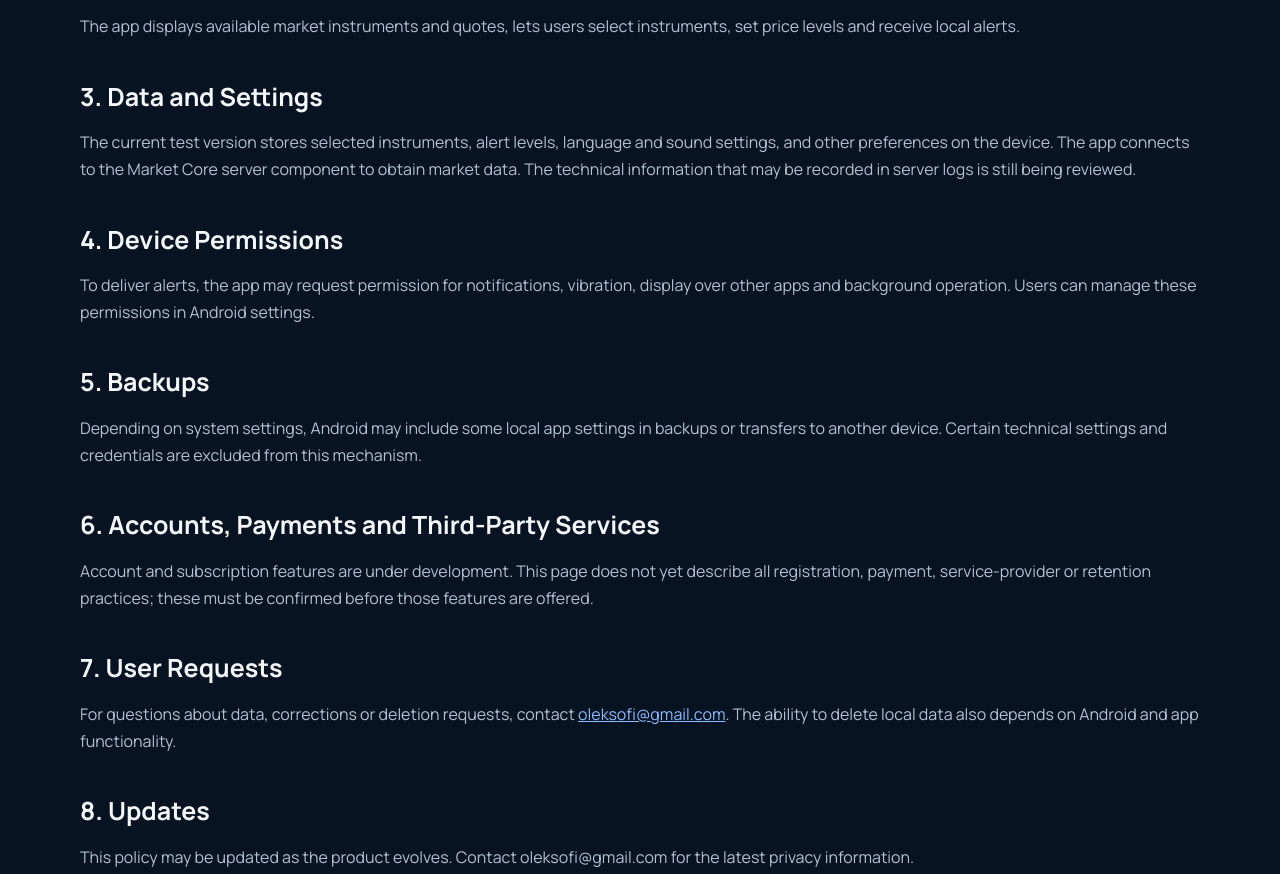
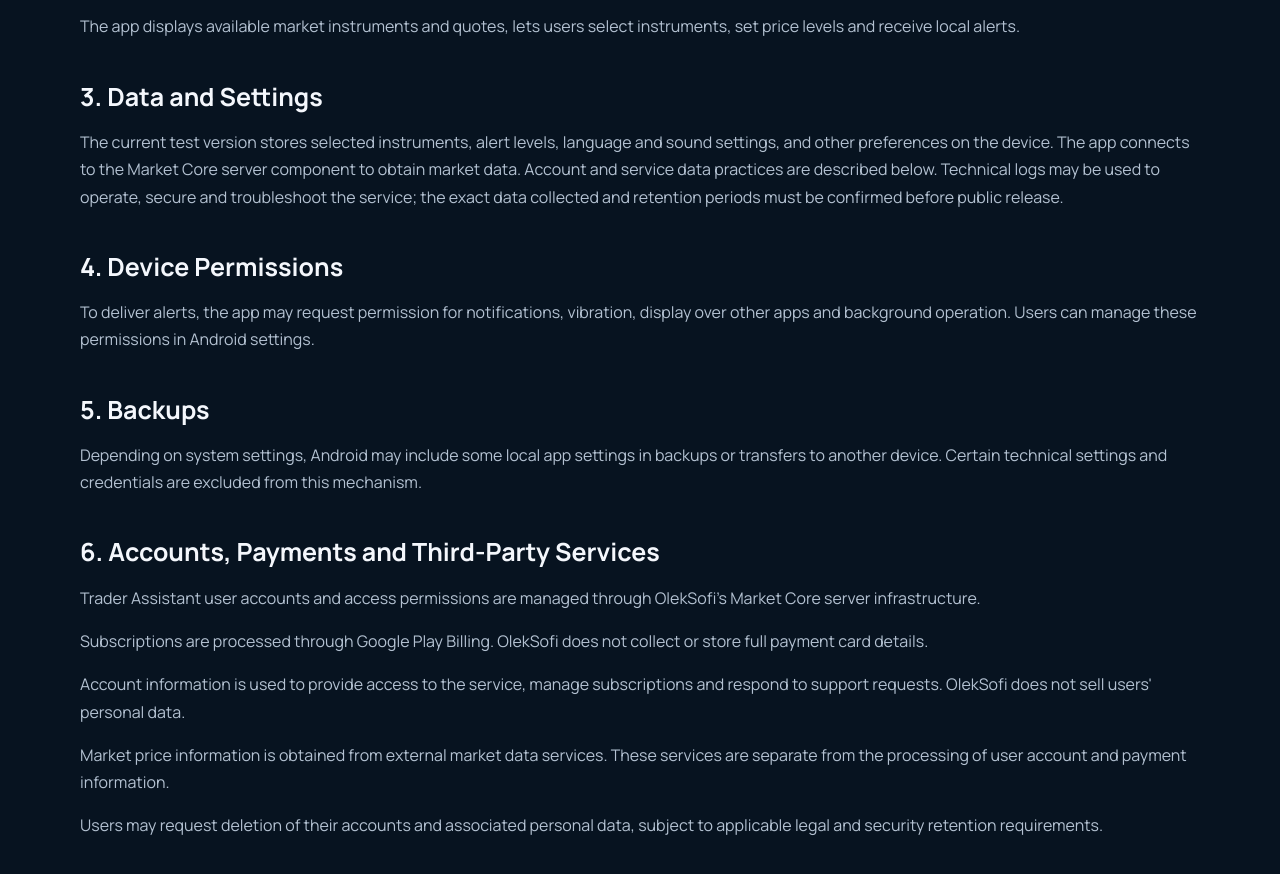
Before and after one commit to oleksofi-rgb/oleksofi-site, a plain HTML site: page privacy.html in a window 1280 px wide. Shown: the part 505-1379 px from the top of the page. Drawn offline with Linux system fonts and the light colour scheme.

Commit message:
Update reviewed OlekSofi website copy: privacy.html

```diff
--- a/privacy.html
+++ b/privacy.html
@@ -1,9 +1,9 @@
 <!doctype html><html lang="en"><head><meta charset="utf-8"><meta name="viewport" content="width=device-width,initial-scale=1"><meta name="description" content="OlekSofi is an independent digital products brand. Trader Assistant is our first product."><title>Privacy Policy | OlekSofi</title><link rel="icon" href="assets/OlekSofi_app_icon.png"><link rel="stylesheet" href="assets/style.css?v=20261027-mobile2"></head><body><header class="site-header"><div class="container header-inner"><a class="brand" href="index.html"><img src="assets/OlekSofi_gold_OS_dark.png" alt="OlekSofi logo"><span>Olek<span class="accent">Sofi</span></span></a><nav aria-label="Main navigation"><a href="index.html">Home</a><a href="index.html#about">About</a><a href="index.html#product">Trader Assistant</a><a href="beta.html">Beta testing</a><a href="support.html">Support</a></nav></div></header><main class="container document"><div class="eyebrow">Documents</div><h1>Privacy Policy</h1><p>OlekSofi · Trader Assistant</p>
 <h2>1. Who We Are</h2><p>Trader Assistant is an application by OlekSofi. For privacy inquiries, contact <a href="mailto:oleksofi@gmail.com">oleksofi@gmail.com</a>.</p>
 <h2>2. What the App Does</h2><p>The app displays available market instruments and quotes, lets users select instruments, set price levels and receive local alerts.</p>
-<h2>3. Data and Settings</h2><p>The current test version stores selected instruments, alert levels, language and sound settings, and other preferences on the device. The app connects to the Market Core server component to obtain market data. The technical information that may be recorded in server logs is still being reviewed.</p>
+<h2>3. Data and Settings</h2><p>The current test version stores selected instruments, alert levels, language and sound settings, and other preferences on the device. The app connects to the Market Core server component to obtain market data. Account and service data practices are described below. Technical logs may be used to operate, secure and troubleshoot the service; the exact data collected and retention periods must be confirmed before public release.</p>
 <h2>4. Device Permissions</h2><p>To deliver alerts, the app may request permission for notifications, vibration, display over other apps and background operation. Users can manage these permissions in Android settings.</p>
 <h2>5. Backups</h2><p>Depending on system settings, Android may include some local app settings in backups or transfers to another device. Certain technical settings and credentials are excluded from this mechanism.</p>
-<h2>6. Accounts, Payments and Third-Party Services</h2><p>Account and subscription features are under development. This page does not yet describe all registration, payment, service-provider or retention practices; these must be confirmed before those features are offered.</p>
+<h2>6. Accounts, Payments and Third-Party Services</h2><p>Trader Assistant user accounts and access permissions are managed through OlekSofi's Market Core server infrastructure.</p><p>Subscriptions are processed through Google Play Billing. OlekSofi does not collect or store full payment card details.</p><p>Account information is used to provide access to the service, manage subscriptions and respond to support requests. OlekSofi does not sell users' personal data.</p><p>Market price information is obtained from external market data services. These services are separate from the processing of user account and payment information.</p><p>Users may request deletion of their accounts and associated personal data, subject to applicable legal and security retention requirements.</p>
 <h2>7. User Requests</h2><p>For questions about data, corrections or deletion requests, contact <a href="mailto:oleksofi@gmail.com">oleksofi@gmail.com</a>. The ability to delete local data also depends on Android and app functionality.</p>
 <h2>8. Updates</h2><p>This policy may be updated as the product evolves. Contact oleksofi@gmail.com for the latest privacy information.</p></main><footer><div class="container footer-inner"><span>© 2026 OlekSofi</span><div><a href="privacy.html">Privacy Policy</a><a href="terms.html">Terms of Use</a><a href="support.html">Support</a></div></div></footer></body></html>
```
